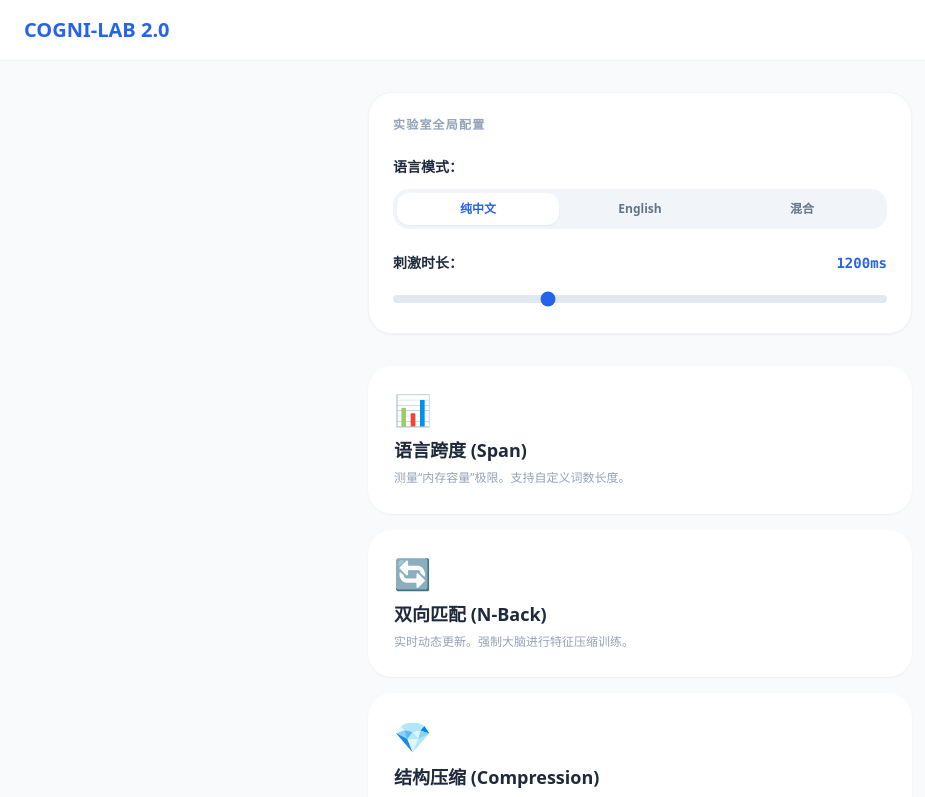
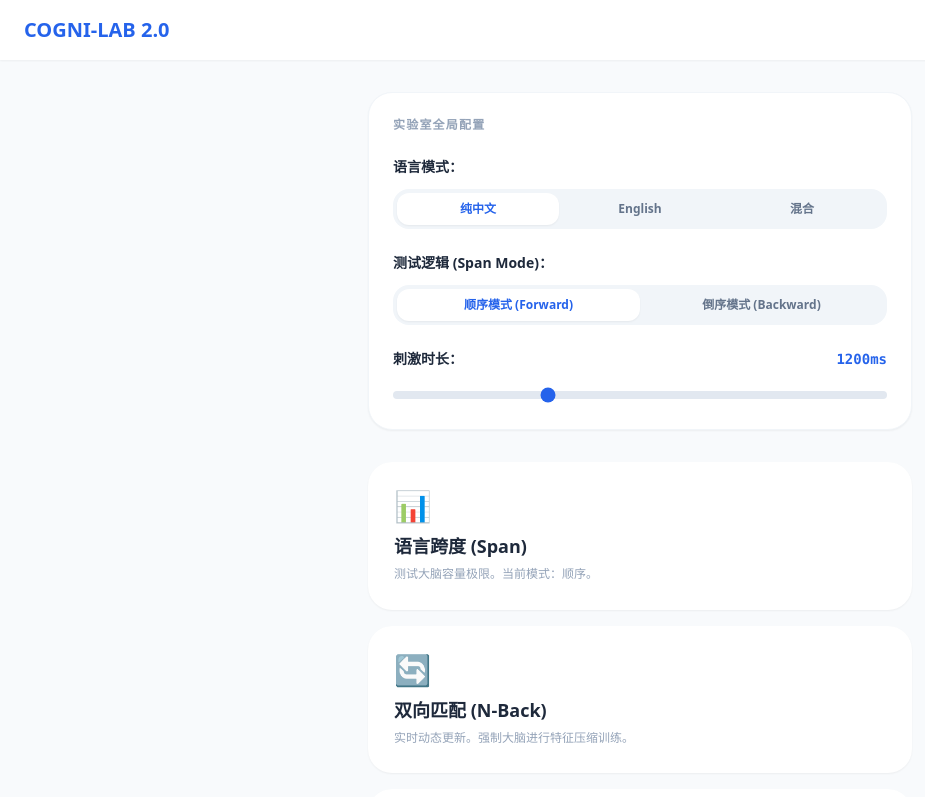
Before and after one commit to vabc123/verbal-span-test, a React (Vite) app: page / in a window 1280 px wide. Shown: the top 797 px of the page, without its empty margins (0-925 px from the left). Built offline with nearby package versions, Linux system fonts and the light colour scheme.

Commit message:
Update App.tsx

```diff
--- a/App.tsx
+++ b/App.tsx
@@ -21,6 +21,36 @@ const ENGLISH_WORDS = ["Mapping", "Function", "Set", "Element", "Group", "Ring",
 const NOISE_ENG = ["coffee", "leak", "pixel", "void", "stack", "flow", "node", "link", "input", "output", "data"];
 
 type ModuleType = 'MENU' | 'SPAN' | 'NBACK' | 'COMPRESSION' | 'INTERFERENCE' | 'GENERATE';
+type TestMode = 'forward' | 'backward';
+
+
+const analyzeBrainErrors = (expected: string[], actual: string[], original: string[]) => {
+  const reports: string[] = [];
+
+  actual.forEach((word, index) => {
+    if (!word || word === "") return;
+
+    if (word === expected[index]) return; // 完全正确
+
+    // 1. 位置偏移分析 (Position Encoding Error)
+    if (original.includes(word)) {
+      const correctIdx = expected.indexOf(word) + 1;
+      reports.push(`“${word}”：Token 存储正确，但位置编码（Position Encoding）失效，应在第 ${correctIdx} 位。`);
+    }
+    // 2. 幻觉/关联错误 (Hallucination / Association)
+    else {
+      reports.push(`“${word}”：产生“幻觉词”。大脑在精确缓存失效后，根据语义概率自动补全了无关 Token。`);
+    }
+  });
+
+  // 3. 遗漏分析
+  if (actual.length < expected.length) {
+    reports.push(`丢失了 ${expected.length - actual.length} 个 Token。大脑为节省功耗，主动丢弃了低频信息。`);
+  }
+
+  return reports;
+};
+
 
 // ==========================================
 // 主应用入口
@@ -29,6 +59,7 @@ export default function App() {
   const [activeModule, setActiveModule] = useState<ModuleType>('MENU');
   const [mode, setMode] = useState<'chinese' | 'english' | 'mixed'>('chinese');
   const [duration, setDuration] = useState(1200);
+  const [testMode, setTestMode] = useState<TestMode>('forward');
 
   const getPool = () => {
     if (mode === 'chinese') return HARDCORE_WORDS;
@@ -62,6 +93,19 @@ export default function App() {
                     ))}
                   </div>
                 </div>
+
+                {/* 模式选择：新增 */}
+                <div>
+                  <label className="text-sm font-bold block mb-3">测试逻辑 (Span Mode)：</label>
+                  <div className="flex bg-slate-100 p-1 rounded-2xl">
+                    {(['forward', 'backward'] as const).map(m => (
+                      <button key={m} onClick={() => setTestMode(m)} className={`flex-1 py-2 text-xs font-bold rounded-xl transition ${testMode === m ? 'bg-white shadow-sm text-blue-600' : 'text-slate-500'}`}>
+                        {m === 'forward' ? '顺序模式 (Forward)' : '倒序模式 (Backward)'}
+                      </button>
+                    ))}
+                  </div>
+                </div>
+
                 <div>
                   <div className="flex justify-between text-sm font-bold mb-3">
                     <span>刺激时长：</span>
@@ -74,7 +118,7 @@ export default function App() {
 
             {/* 功能卡片 */}
             <div className="grid gap-4">
-              <MenuCard icon="📊" title="语言跨度 (Span)" desc="测量“内存容量”极限。支持自定义词数长度。" onClick={() => setActiveModule('SPAN')} border="hover:border-blue-500" />
+              <MenuCard icon="📊" title="语言跨度 (Span)" desc={`测试大脑容量极限。当前模式：${testMode === 'forward' ? '顺序' : '倒序'}。`} onClick={() => setActiveModule('SPAN')} border="hover:border-blue-500" />
               <MenuCard icon="🔄" title="双向匹配 (N-Back)" desc="实时动态更新。强制大脑进行特征压缩训练。" onClick={() => setActiveModule('NBACK')} border="hover:border-yellow-500" />
               <MenuCard icon="💎" title="结构压缩 (Compression)" desc="训练主动建模能力。将词群压缩为逻辑结构图。" onClick={() => setActiveModule('COMPRESSION')} border="hover:border-purple-500" />
               <MenuCard icon="⚡" title="抗干扰抑制 (Interference)" desc="逐个出现。过滤数字/英文噪声，提取核心抽象词。" onClick={() => setActiveModule('INTERFERENCE')} border="hover:border-red-500" />
```
